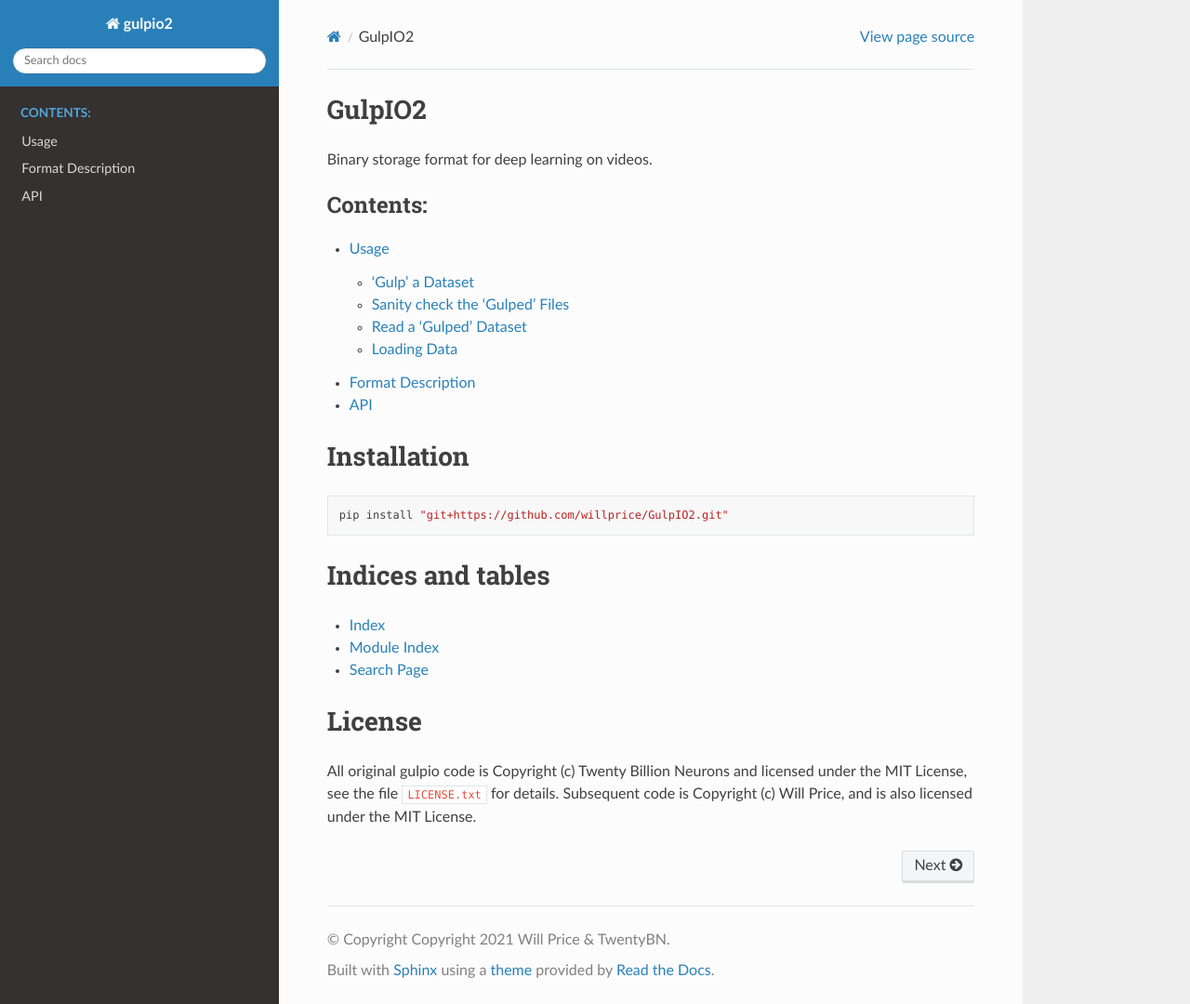
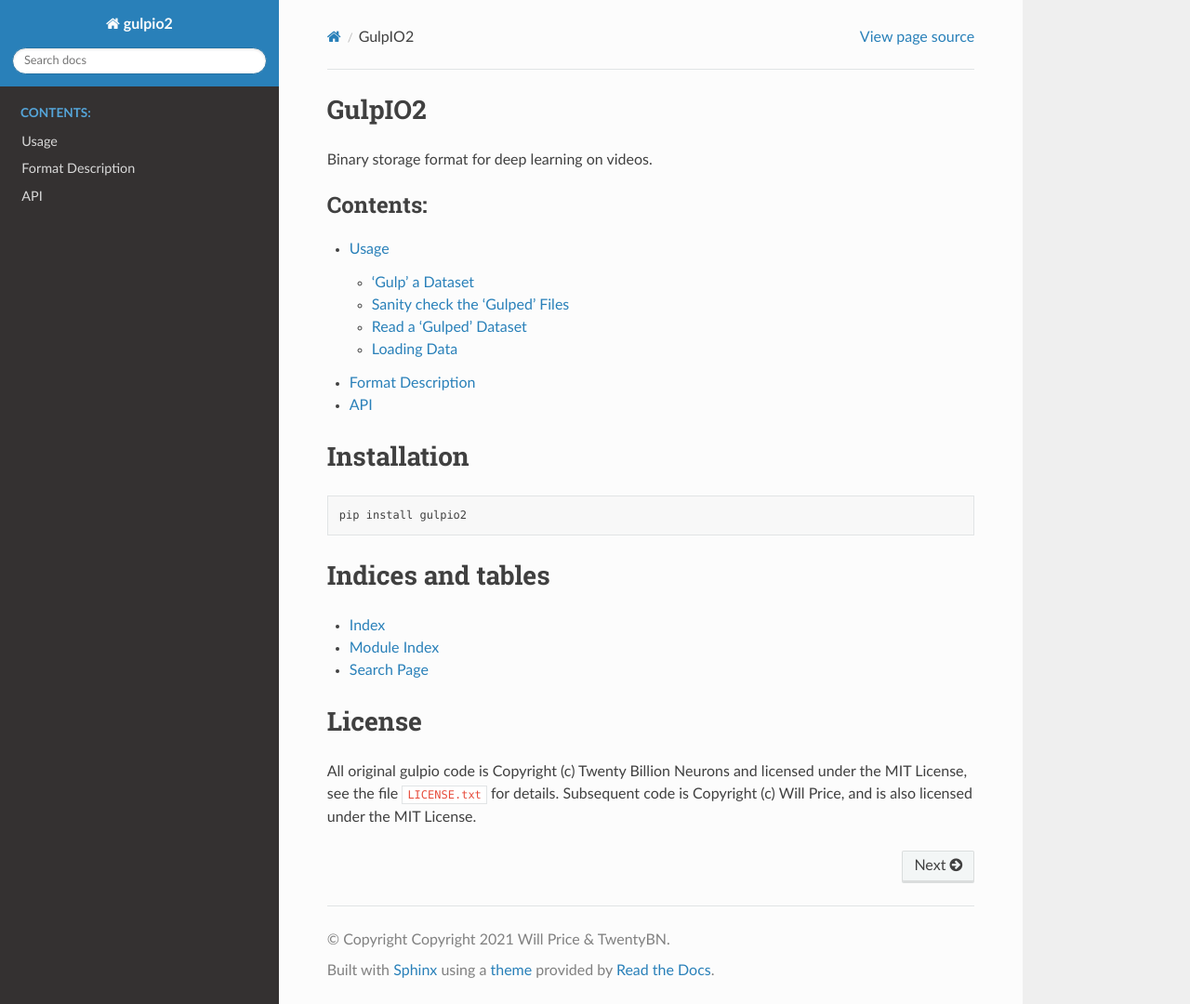
Before and after one commit to willprice/GulpIO2, a Sphinx documentation site: the page built from docs/source/index.rst, in a window 1280 px wide and 1080 px high. Shown: the whole window at 93% size. Built offline with Sphinx 7.4.7 and the Read the Docs theme 2.0.0, drawn with Linux system fonts in a browser that asks for light colours.

Commit message:
Update install instructions

```diff
--- a/docs/source/index.rst
+++ b/docs/source/index.rst
@@ -16,7 +16,7 @@
 
 .. code::
 
-    pip install "git+https://github.com/willprice/GulpIO2.git"
+    pip install gulpio2
 
 
 Indices and tables
```
Also changed, not shown: README.rst (+7 -4 lines).
